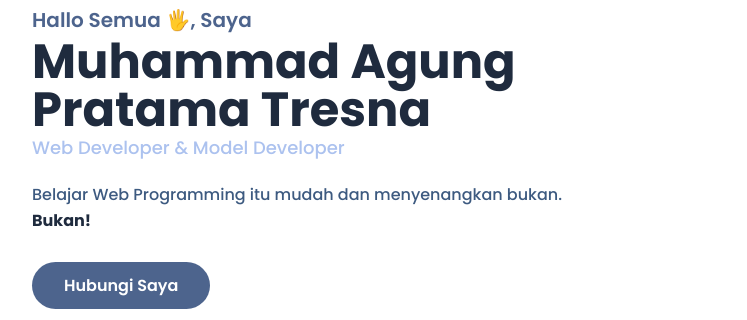
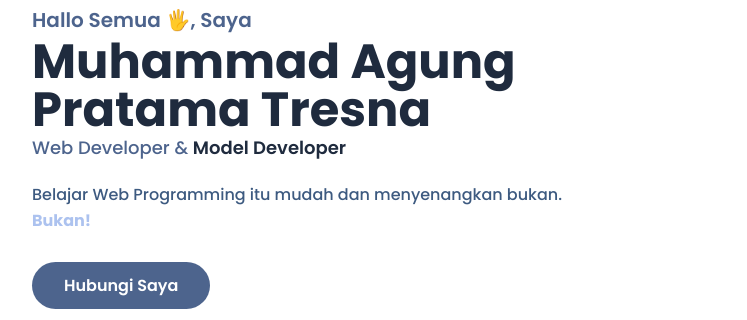
Before and after one commit to pratamatresna/portfolio-tailwindcss, a website: page index.html in a window 1280 px wide. Shown: the part 142-462 px from the top of the page, 0-747 px from the left. Drawn offline with Linux system fonts and the light colour scheme.

Commit message:
update warna tulisan

```diff
--- a/index.html
+++ b/index.html
@@ -147,12 +147,15 @@
                 >Muhammad Agung Pratama Tresna</span
               >
             </h1>
-            <h2 class="font-medium text-pw3 text-lg mb-5 lg:text-2x">
-              Web Developer & <span class="dark:text-pw9">Model Developer</span>
+            <h2 class="font-medium text-pw2 text-lg mb-5 lg:text-2x">
+              Web Developer &
+              <span class="dark:text-pw9 text-pw7 font-semibold"
+                >Model Developer</span
+              >
             </h2>
             <p class="font-medium mb-10 text-pw4 leading-relaxed dark:text-pw3">
               Belajar Web Programming itu mudah dan menyenangkan bukan.
-              <span class="text-pw7 font-bold dark:text-pw9">Bukan!</span>
+              <span class="text-pw3 font-bold dark:text-pw9">Bukan!</span>
             </p>
             <a
               href="#"
```
